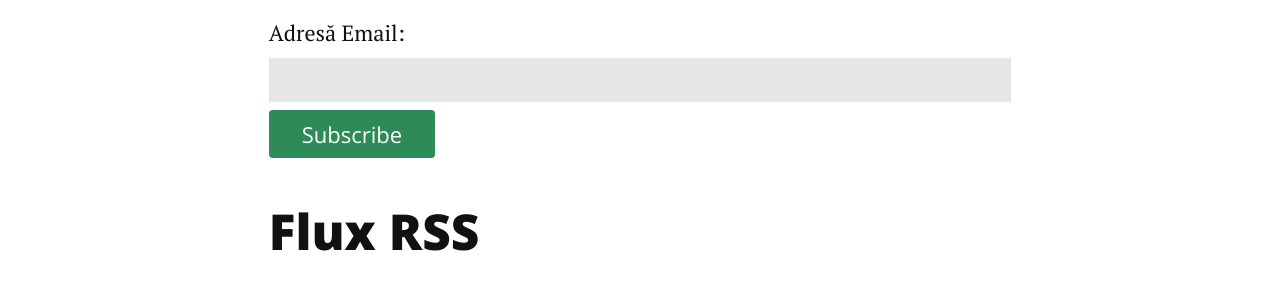
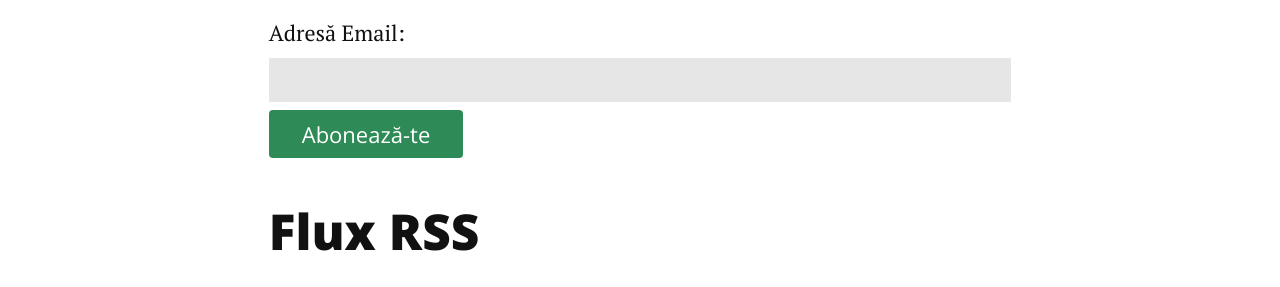
Before and after one commit to alexandru/pfiu.ro, a Jekyll site: the page built from abonament.html, in a window 1280 px wide. Shown: the part 687-974 px from the top of the page. Built offline with Jekyll 4.4.1, drawn with Linux system fonts in a browser that asks for light colours; nearby versions of some CDN libraries.

Commit message:
Translate

```diff
--- a/abonament.html
+++ b/abonament.html
@@ -23,7 +23,7 @@
         <div class="response" id="mce-success-response" style="display:none"></div>
       </div>    <!-- real people should not fill this in and expect good things - do not remove this or risk form bot signups-->
       <div style="position: absolute; left: -5000px;" aria-hidden="true"><input type="text" name="b_6c8297e886b517d8535e8410e_a3391a44b0" tabindex="-1" value=""></div>
-      <div class="clear"><input type="submit" value="Subscribe" name="subscribe" id="mc-embedded-subscribe" class="button"></div>
+      <div class="clear"><input type="submit" value="Abonează-te" name="subscribe" id="mc-embedded-subscribe" class="button"></div>
     </div>
   </form>
   <!--End mc_embed_signup-->
```
